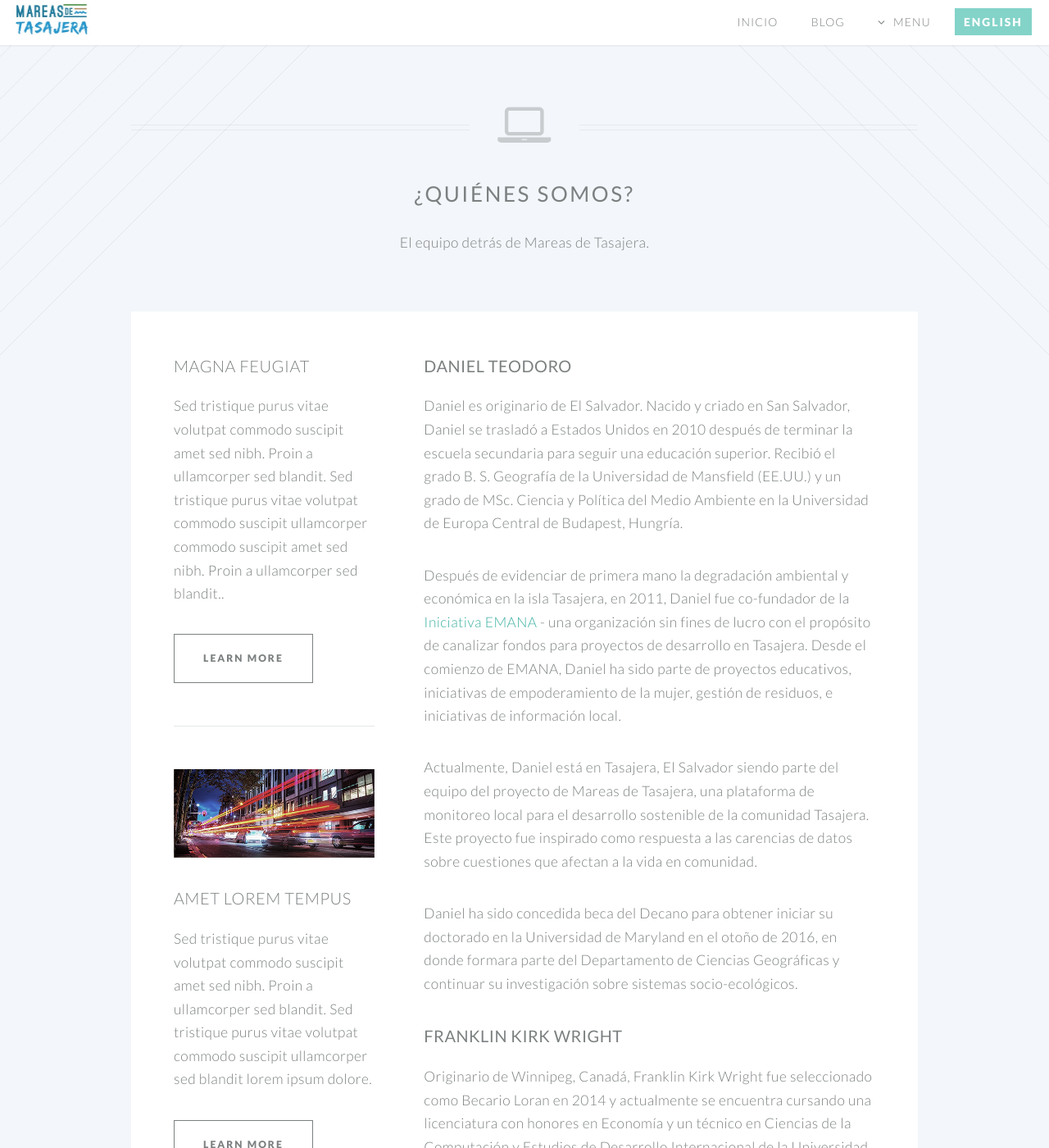
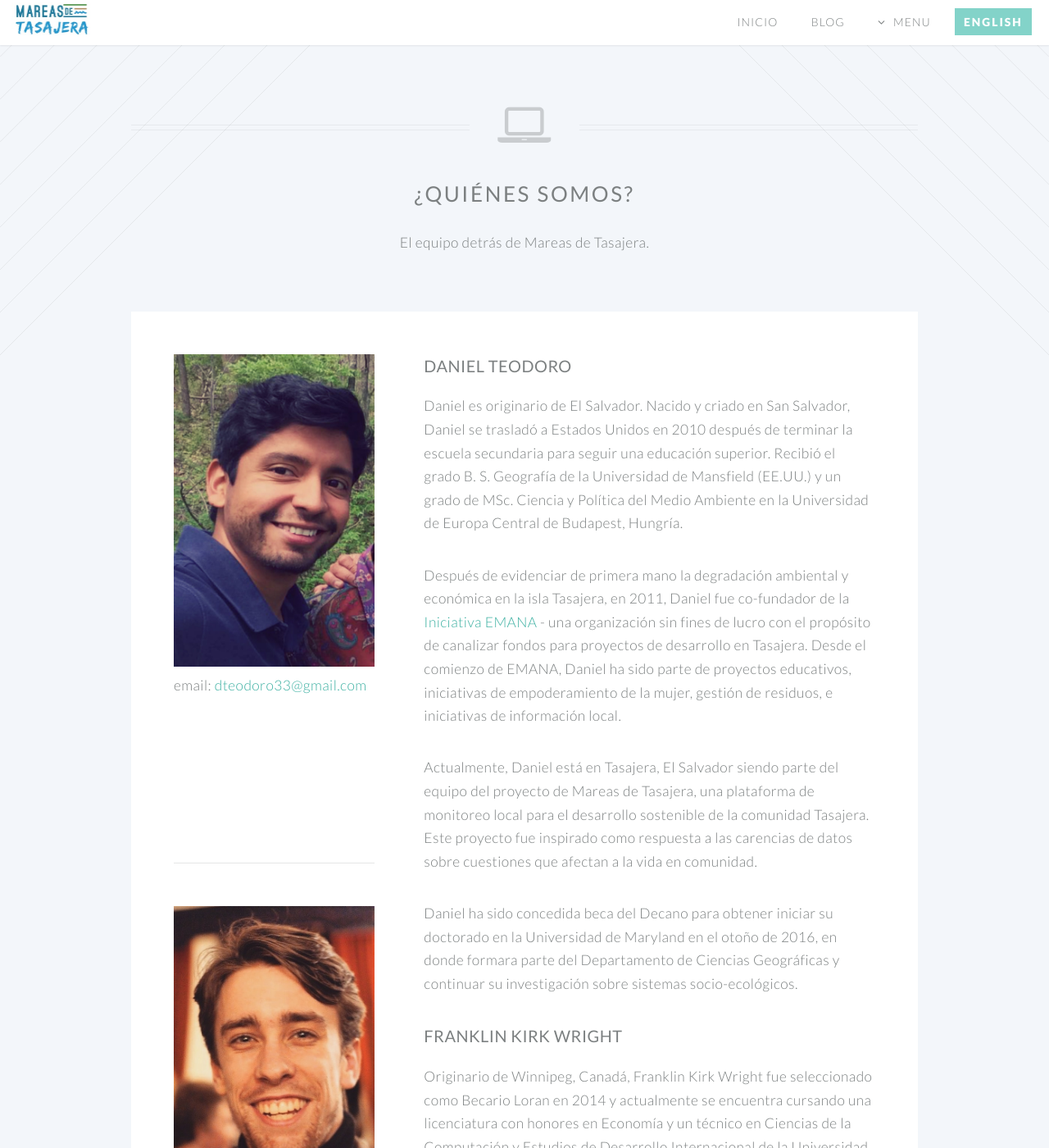
Before and after one commit to danteo90/danteo90.github.io, a Jekyll site: the page quienes-somos.html, which Jekyll copies as it is, in a window 1280 px wide and 1400 px high. Shown: the whole window at 82% size. Built offline with Jekyll 4.4.1, drawn with Linux system fonts in a browser that asks for light colours; some of the changed text lies outside the part shown.

Commit message:
Update quienes-somos.html

```diff
--- a/quienes-somos.html
+++ b/quienes-somos.html
@@ -79,27 +79,22 @@
 									<div class="sidebar">
 										<section>
 											<header>
-												<h3>Magna Feugiat</h3>
+												<a href="#"><img style="width:100%;" src="images/Daniel3.jpg"/></a>
 											</header>
-											<p>Sed tristique purus vitae volutpat commodo suscipit amet sed nibh. Proin a ullamcorper sed blandit. Sed tristique purus vitae volutpat commodo suscipit ullamcorper commodo suscipit amet sed nibh. Proin a ullamcorper sed blandit..</p>
-											<footer>
-												<ul class="buttons">
-													<li><a href="#" class="button small">Learn More</a></li>
-												</ul>
-											</footer>
+											<p>email: <a href="mailto:dteodoro33@gmail.com" targe="_blank">dteodoro33@gmail.com</a></p>
+											<br style="margin-bottom: 500px;" />
+											<br style="margin-bottom: 500px;" />
+											<br style="margin-bottom: 500px;" />
+											<br style="margin-bottom: 500px;" />
+
+
 										</section>
 
 										<section>
-											<a href="#" class="image featured"><img src="images/pic03.jpg" alt="" /></a>
 											<header>
-												<h3>Amet Lorem Tempus</h3>
+												<a href="#"><img style="width:100%;" src="images/headshot.jpg"/></a>
 											</header>
-											<p>Sed tristique purus vitae volutpat commodo suscipit amet sed nibh. Proin a ullamcorper sed blandit. Sed tristique purus vitae volutpat commodo suscipit ullamcorper sed blandit lorem ipsum dolore.</p>
-											<footer>
-												<ul class="buttons">
-													<li><a href="#" class="button small">Learn More</a></li>
-												</ul>
-											</footer>
+											<p>email: <a href="mailto:franklinkirkwright@gmail.com" targe="_blank">franklinkirkwright@gmail.com</a></p>
 										</section>
 									</div>
 
```
